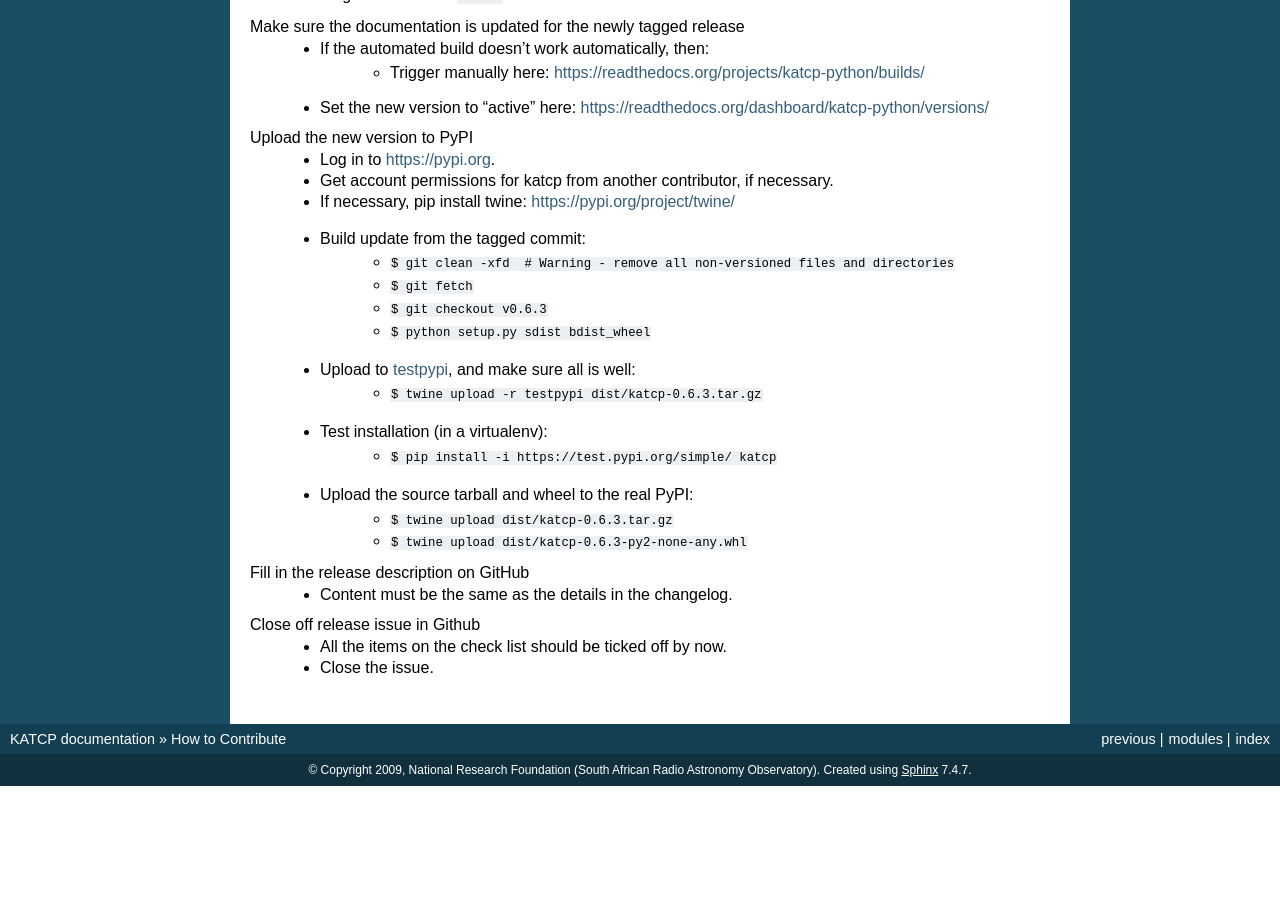
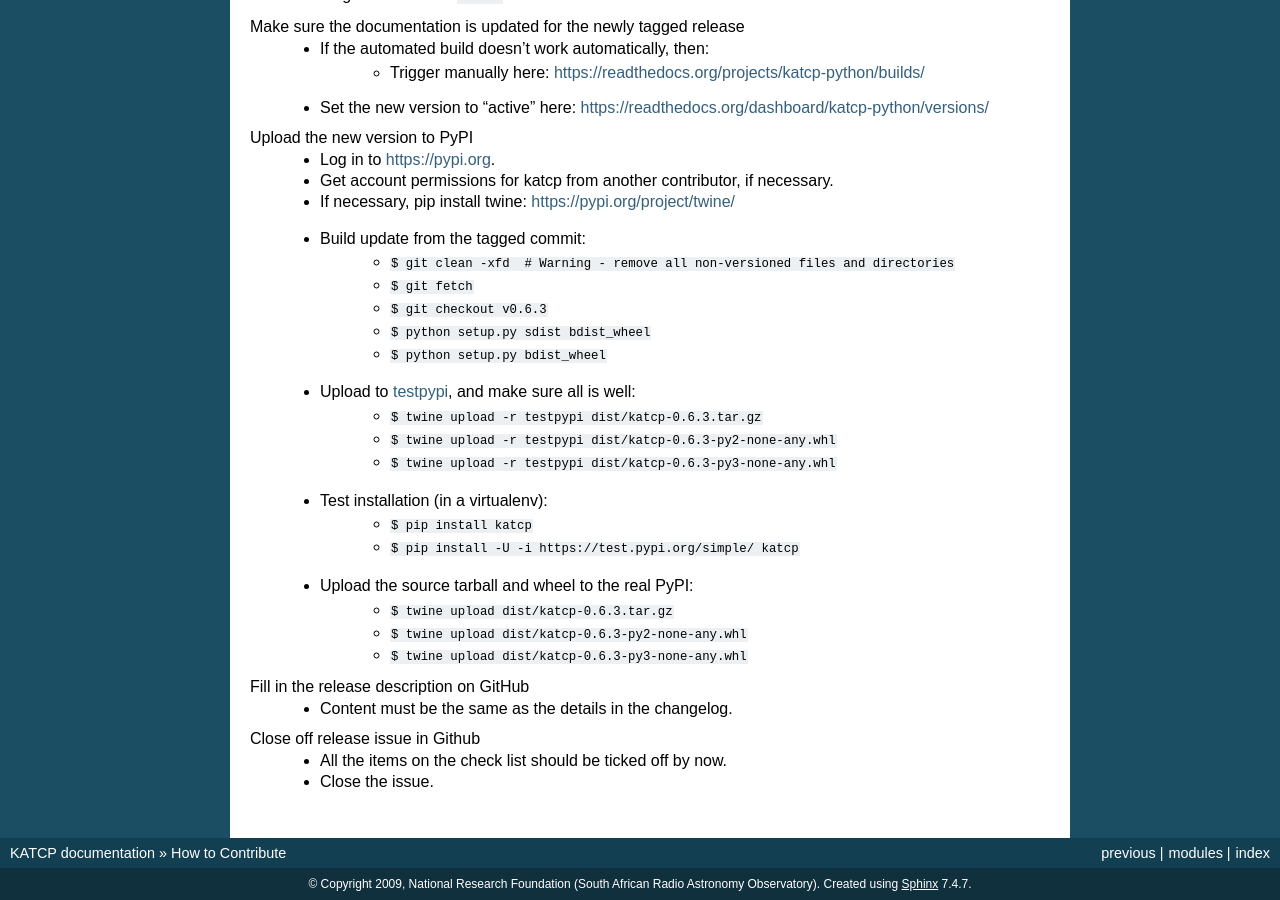
Before and after one commit to ska-sa/katcp-python, a Sphinx documentation site: the page built from doc/how_to_contribute.rst, in a window 1280 px wide and 900 px high, scrolled down 1911 px. Built offline with Sphinx 7.4.7, drawn with Linux system fonts in a browser that asks for light colours; formulas are drawn with MathJax 3; the version number could not be read and is left out; before the commit the page ends 2697 px from its top, so only the background shows below that.

Commit message:
Update instructions on readthedocs for releasing a new version

```diff
--- a/doc/how_to_contribute.rst
+++ b/doc/how_to_contribute.rst
@@ -115,13 +115,19 @@ Upload the new version to PyPI
       - ``$ git fetch``
       - ``$ git checkout v0.6.3``
       - ``$ python setup.py sdist bdist_wheel``
+      - ``$ python setup.py bdist_wheel``
   * Upload to testpypi_, and make sure all is well:
       - ``$ twine upload -r testpypi dist/katcp-0.6.3.tar.gz``
+      - ``$ twine upload -r testpypi dist/katcp-0.6.3-py2-none-any.whl``
+      - ``$ twine upload -r testpypi dist/katcp-0.6.3-py3-none-any.whl``
   * Test installation (in a virtualenv):
-      - ``$ pip install -i https://test.pypi.org/simple/ katcp``
+      - ``$ pip install katcp``
+      - ``$ pip install -U -i https://test.pypi.org/simple/ katcp``
+
   * Upload the source tarball and wheel to the real PyPI:
       - ``$ twine upload dist/katcp-0.6.3.tar.gz``
       - ``$ twine upload dist/katcp-0.6.3-py2-none-any.whl``
+      - ``$ twine upload dist/katcp-0.6.3-py3-none-any.whl``
 
 Fill in the release description on GitHub
   * Content must be the same as the details in the changelog.
```
